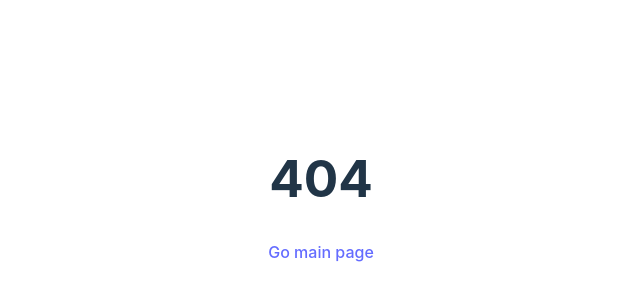
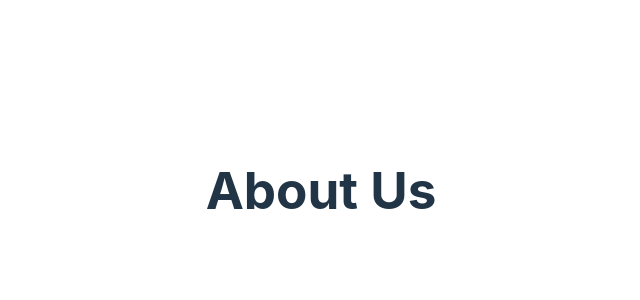
Before and after one commit to IharAnt/rs-school-react, a React (Vite) app: page /about in a window 1280 px wide. Before the commit this address had no page. Shown: the part 210-510 px from the top of the page, without its empty margins (319-959 px from the left). Built offline with nearby package versions, Linux system fonts and the light colour scheme.

Commit message:
feat: add about us

```diff
--- a/src/App.tsx
+++ b/src/App.tsx
@@ -4,6 +4,7 @@ import React from 'react';
 import { Route, Routes } from 'react-router-dom';
 import Main from './pages/main';
 import NotFound from './pages/notFound';
+import AboutUs from './pages/aboutUs';
 
 class App1 extends React.Component {
   state = { count: 0 };
@@ -41,6 +42,8 @@ class App extends React.Component {
     return (
       <Routes>
         <Route path="/" element={<Main />} />
+        <Route path="/main" element={<Main />} />
+        <Route path="/about" element={<AboutUs />} />
         <Route path="*" element={<NotFound />} />
       </Routes>
     );
--- /dev/null
+++ b/src/pages/aboutUs/index.tsx
@@ -0,0 +1,12 @@
+import { Component } from 'react';
+import './index.scss';
+
+export default class AboutUs extends Component {
+  render() {
+    return (
+      <div>
+        <h1>About Us</h1>
+      </div>
+    );
+  }
+}
```
Also changed, not shown: src/pages/aboutUs/index.scss (added), 1 other file (tests, documents, lock files or other folders).
